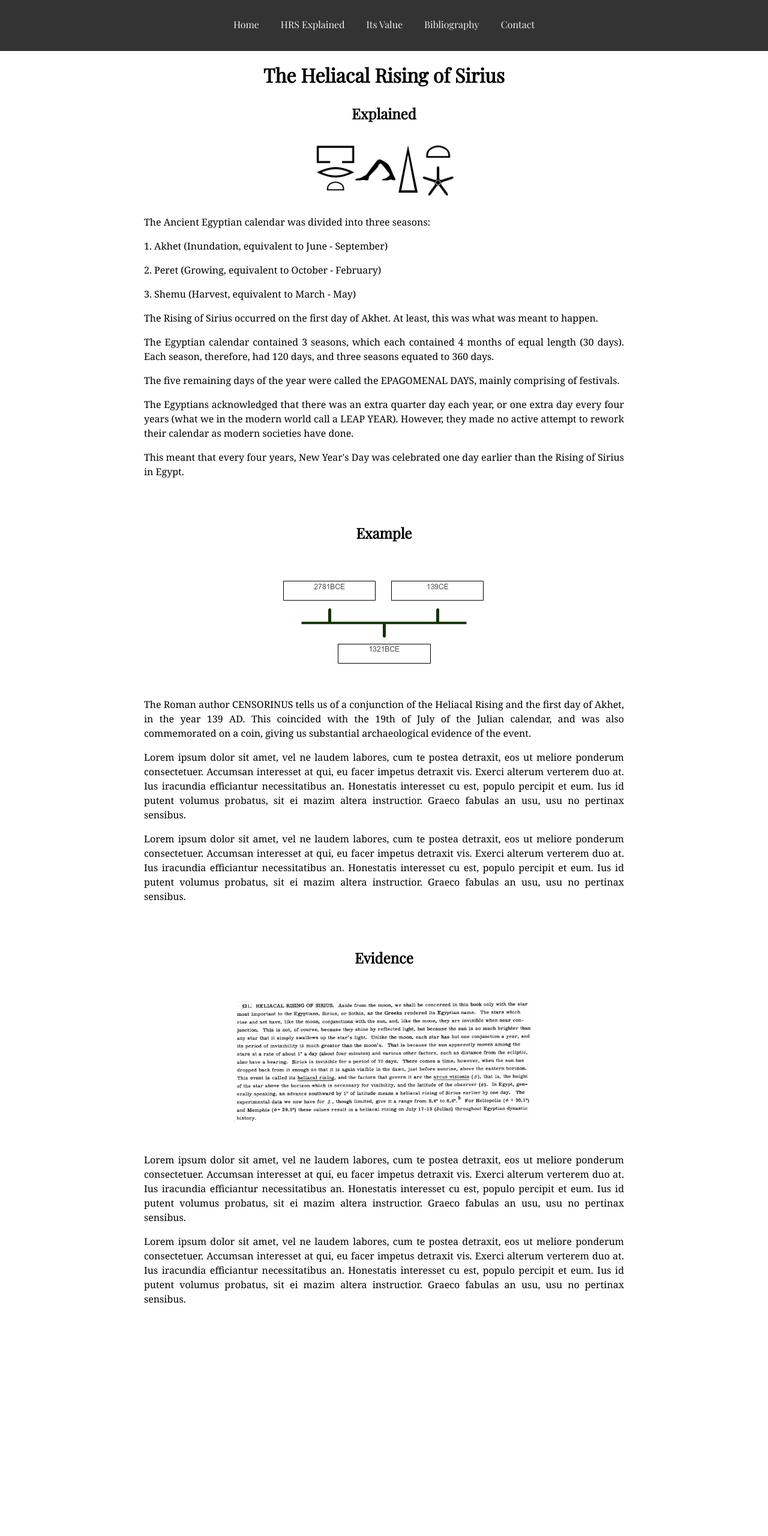
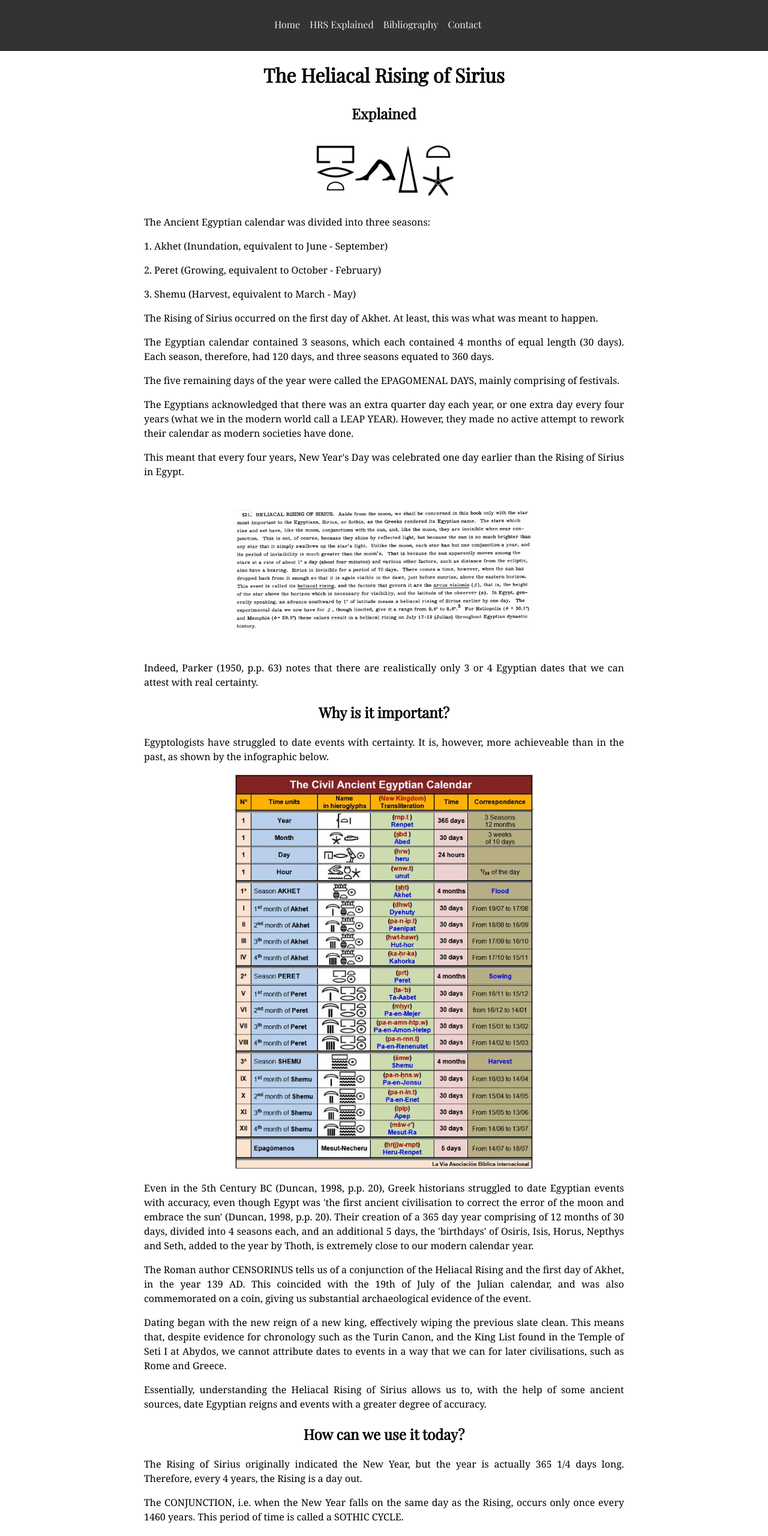
Before and after one commit to hseday/heliacalrising, a plain HTML site: page hrs_1.html in a window 1280 px wide. Shown: the top 2560 px of the page at 60% size. Before the commit the page ends 2193 px from the top, so only its background shows below. Drawn offline with nearby package versions, Linux system fonts and the light colour scheme.

Commit message:
Add files via upload

```diff
--- a/hrs_1.html
+++ b/hrs_1.html
@@ -1,9 +1,9 @@
-<!DOCTYPE html>
+<<!DOCTYPE html>
 <html>
 <head>
   <title> The Heliacal Rising of Sirius </title>
   <meta name="viewport" content="width=device-width, initial-scale=1.0">
-    <meta name="keywords" content="elissa, day, elissa day, elissaday, student, egyptology, ees, liverpool, elissa mary trang day, undergraduate, chinese, east china normal university, university of liverpool. liverpool university, uol, ecnu, seo, seo scholar, seo scholars, seo london, seo corporate law, solicitor, city solicitors horizons, cs horizons">
+    <meta name="keywords" content="elissa, day, elissa day, elissaday, student, egyptology, ees, liverpool, elissa mary trang day, undergraduate, chinese, east china normal university, university of liverpool. liverpool university, uol, ecnu, seo, seo scholar, seo scholars, seo london, seo corporate law, solicitor, city solicitors horizons, cs horizons, egypt, heliacal, sirius, sothis, teaching tool, algy247, glenn godenho, glenn, godenho, glenngodenho, ace, sace, sace liverpool, archaeology classics and egyptology, heliacal rising of sirius, heliacal rising of sothis">
     <meta name="description" content="Elissa Day - Website">
     <meta name="author" content="Elissa Day">
    <link href="https://fonts.googleapis.com/css?family=Noto+Serif|Playfair+Display" rel="stylesheet">
@@ -54,7 +54,7 @@ img {
   display: inline-block;
   padding: 0px;
   font-family: 'Playfair Display', serif;
-	margin-left: -40;
+  margin-left: -20;
   text-align: center;
 }
 
@@ -112,10 +112,9 @@ img {
 
 <body>
 
-<<div class="navbar">
+<div class="navbar">
   <ul> <a href="index.html">Home</a> </ul>
   <ul class="current">  <a href="hrs.html">HRS Explained</a> </ul>
-  <ul> <a href="value.html">Its Value</a> </ul>
   <ul> <a href="biblio.html">Bibliography</a> </ul>
   <ul> <a href="contact.html">Contact</a> </ul>
 </div>
@@ -147,7 +146,31 @@ img {
 
 <br></br>
 
-<h2>Example</h2>
+<img src="text.jpg" alt="Text" align="middle"></img>
+
+<br></br>
+
+<p> Indeed, Parker (1950, p.p. 63) notes that there are realistically only 3 or 4 Egyptian dates that we can attest with real certainty. </p>
+
+<h2>Why is it important?</h2>
+
+<p> Egyptologists have struggled to date events with certainty. It is, however, more achieveable than in the past, as shown by the infographic below. </p>
+
+<img src="calendar.jpg" alt="Calendar" align="middle"></img>
+
+<p> Even in the 5th Century BC (Duncan, 1998, p.p. 20), Greek historians struggled to date Egyptian events with accuracy, even though Egypt was 'the first ancient civilisation to correct the error of the moon and embrace the sun' (Duncan, 1998, p.p. 20). Their creation of a 365 day year comprising of 12 months of 30 days, divided into 4 seasons each, and an additional 5 days, the 'birthdays' of Osiris, Isis, Horus, Nepthys and Seth, added to the year by Thoth, is extremely close to our modern calendar year.</p>
+
+<p> The Roman author CENSORINUS tells us of a conjunction of the Heliacal Rising and the first day of Akhet, in the year 139 AD. This coincided with the 19th of July of the Julian calendar, and was also commemorated on a coin, giving us substantial archaeological evidence of the event. </p>
+
+<p> Dating began with the new reign of a new king, effectively wiping the previous slate clean. This means that, despite evidence for chronology such as the Turin Canon, and the King List found in the Temple of Seti I at Abydos, we cannot attribute dates to events in a way that we can for later civilisations, such as Rome and Greece. </p>
+
+<p> Essentially, understanding the Heliacal Rising of Sirius allows us to, with the help of some ancient sources, date Egyptian reigns and events with a greater degree of accuracy.</p>
+
+<h2>How can we use it today?</h2>
+
+<p> The Rising of Sirius originally indicated the New Year, but the year is actually 365 1/4 days long. Therefore, every 4 years, the Rising is a day out. </p>
+
+<p> The CONJUNCTION, i.e. when the New Year falls on the same day as the Rising, occurs only once every 1460 years. This period of time is called a SOTHIC CYCLE. </p>
 
 <br></br>
 
@@ -155,25 +178,33 @@ img {
 
 <br></br>
 
-<p> The Roman author CENSORINUS tells us of a conjunction of the Heliacal Rising and the first day of Akhet, in the year 139 AD. This coincided with the 19th of July of the Julian calendar, and was also commemorated on a coin, giving us substantial archaeological evidence of the event. </p>
+<p> This then allows us to date Egyptian events, and work out how long kings reigned for. </p>
 
-<p> Lorem ipsum dolor sit amet, vel ne laudem labores, cum te postea detraxit, eos ut meliore ponderum consectetuer. Accumsan interesset at qui, eu facer impetus detraxit vis. Exerci alterum verterem duo at. Ius iracundia efficiantur necessitatibus an. Honestatis interesset cu est, populo percipit et eum. Ius id putent volumus probatus, sit ei mazim altera instructior. Graeco fabulas an usu, usu no pertinax sensibus. </p>
+<p> We know from sources that the Rising took place on Day 16, Month 4 of Peret during Y7 of Senwosret III. </p>
 
-<p> Lorem ipsum dolor sit amet, vel ne laudem labores, cum te postea detraxit, eos ut meliore ponderum consectetuer. Accumsan interesset at qui, eu facer impetus detraxit vis. Exerci alterum verterem duo at. Ius iracundia efficiantur necessitatibus an. Honestatis interesset cu est, populo percipit et eum. Ius id putent volumus probatus, sit ei mazim altera instructior. Graeco fabulas an usu, usu no pertinax sensibus. </p>
+<p> We also know that there was a Conjunction in the year 2781 BC.</p>
 
-<br></br>
+<p> We can then work out what year the Rising occurred. </p>
 
-<h2>Evidence</h2>
+<p> The 16th Day of Peret 4 is Day 226 of the year. </p>
 
-<br></br>
+<p> As the calendar slips by 1 day every 4 years, multiply the day (226) by 4, to find the number of years after the 2781 BC Conjunction that the next occurred. </p>
 
-<img src="text.jpg" alt="Text" align="middle"></img>
+<p> 226 X 4 = 904 </p>
 
-<br></br>
+<p> 904 years after 2781 BC is 1887 BC, and so, the rising must have taken place on Day 16, Month 4 of Peret, 1887 BC. </p>
 
-<p> Lorem ipsum dolor sit amet, vel ne laudem labores, cum te postea detraxit, eos ut meliore ponderum consectetuer. Accumsan interesset at qui, eu facer impetus detraxit vis. Exerci alterum verterem duo at. Ius iracundia efficiantur necessitatibus an. Honestatis interesset cu est, populo percipit et eum. Ius id putent volumus probatus, sit ei mazim altera instructior. Graeco fabulas an usu, usu no pertinax sensibus. </p>
+<p> Although the above example seems to fit nicely into the Egyptian Chronology, it is further complicated by the possibility of a co-regency between Amenemhat I and Senwosret I, shown by the double dated stela of Intef, below. This marks the 30th year of Amenemhat's reign as also being the 10th year of the reign of his son, Senwosret I. </p>
 
-<p> Lorem ipsum dolor sit amet, vel ne laudem labores, cum te postea detraxit, eos ut meliore ponderum consectetuer. Accumsan interesset at qui, eu facer impetus detraxit vis. Exerci alterum verterem duo at. Ius iracundia efficiantur necessitatibus an. Honestatis interesset cu est, populo percipit et eum. Ius id putent volumus probatus, sit ei mazim altera instructior. Graeco fabulas an usu, usu no pertinax sensibus. </p>
+<img src="stela.jpg" alt="Stela of Intef" align="middle"></img>
+
+<p> This, of course, has a knock on effect, and we must then be forced to adapt our calculations of later reigns. This is not helped by the fact that we sometimes do not know how long a pharaoh reigned for, and simply use the latest dated piece of evidence from their reign to estimate its length. Fundamentally, the issue of restarting the Egyptian calendar every time a king dies, i.e. dating using regnal years, has caused issues with dating. </p>
+
+<p> Egyptologists have attempted to use the limited evidence we have to attribute exact dates to events, but this generally leads to widespread debate. </p>
+
+<p>Although this page gives a general overview of the Heliacal Rising and the issues it brings up, the Bibliography section contains books which expand on the topic further.</p>
+
+<p></p>
 
 <p></p>
 
```
Also changed, not shown: biblio.html (+1 -2 lines), contact.html (+1 -2 lines), hrs.html (+3 -4 lines), index.html (+1 -2 lines), value.html (+28 -4 lines), Stela.jpg (added), 1 other file. Lines whose indentation alone changed are shown as unchanged.
